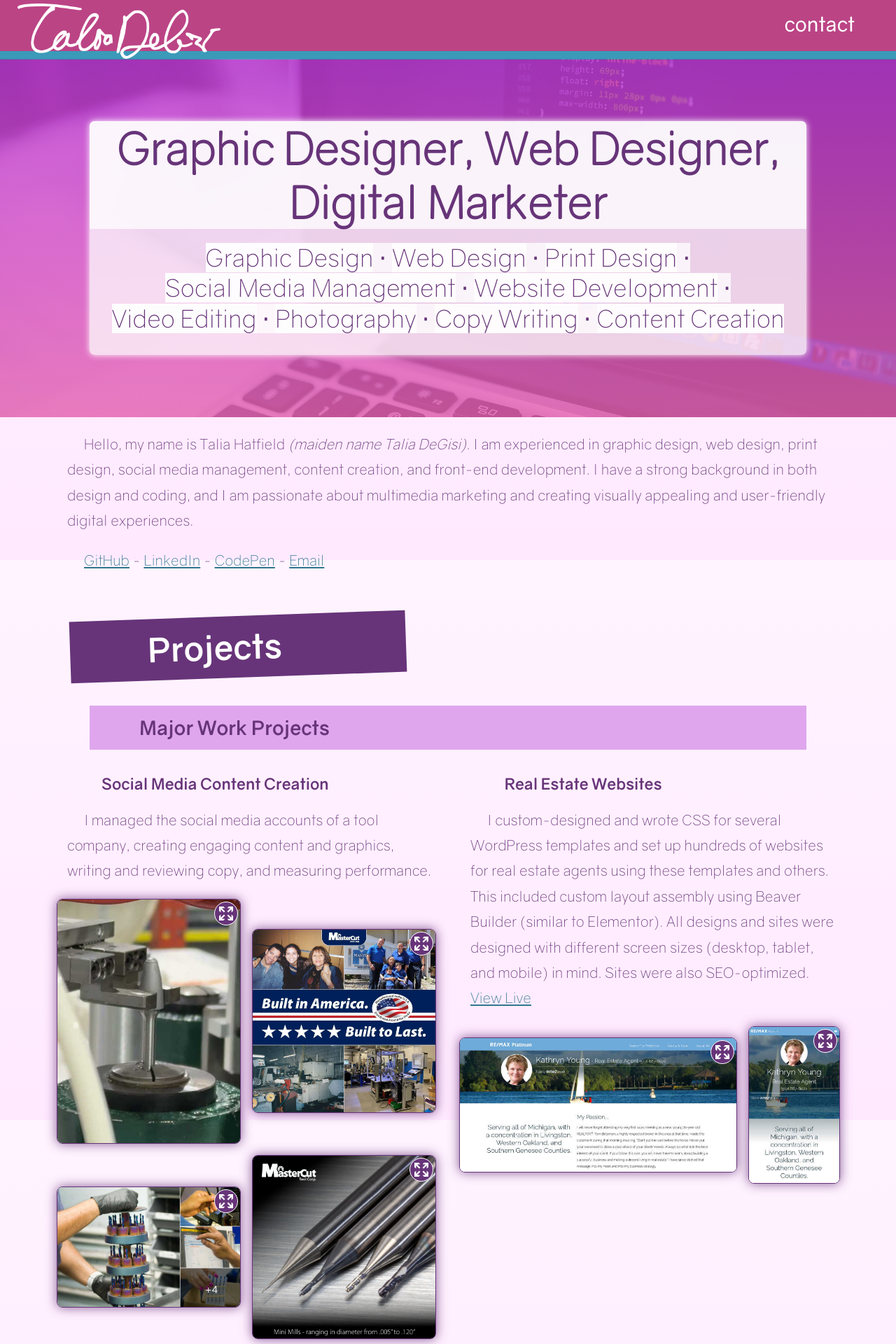
After one commit to talia-storymaker/me, a PHP site: page /design.html in a window 1280 px wide. The commit adds this page. Shown: the top 1920 px of the page at 70% size. Run offline with PHP 8.4, Linux system fonts and the light colour scheme.

Commit message:
WIP: Design page

```diff
--- /dev/null
+++ b/design.html
@@ -0,0 +1,202 @@
+<!doctype html>
+<html lang="en">
+  <head>
+    <meta charset="utf-8" />
+    <meta name="viewport" content="width=device-width" />
+    <meta
+      name="description"
+      content="Talia (DeGisi) Hatfield is a graphic designer, web designer, print designer, social media specialist, and front-end developer. View her portfolio and contact her today."
+    />
+    <title>
+      Talia (DeGisi) Hatfield - Graphic & Web Designer in the Tampa, FL Area
+    </title>
+    <link rel="stylesheet" href="style/styles.css" />
+  </head>
+  <body>
+    <header id="top">
+      <div class="logo-container">
+        <a href="index.html"
+          ><img
+            src="images/signature-logo.png"
+            alt="Talia (DeGisi) Hatfield logo"
+            width="290"
+            class="logo"
+        /></a>
+      </div>
+      <nav class="homepage">
+        <ul>
+          <li><a href="mailto:talia.j.degisi@gmail.com">Contact</a></li>
+        </ul>
+      </nav>
+    </header>
+    <div class="intro-container">
+      <div class="added-pattern"></div>
+      <div class="intro">
+        <div class="p-container">
+          <h1>Graphic Designer, Web Designer, Digital Marketer</h1>
+          <p>
+            <span
+              ><span>Graphic Design</span> &sdot; <span>Web Design</span> &sdot;
+              <span>Print Design</span> &sdot;
+              <span>Social Media Management</span> &sdot;
+              <span>Website Development</span> &sdot;
+              <span>Video Editing</span> &sdot; <span>Photography</span> &sdot;
+              <span>Copy Writing</span> &sdot;
+              <span>Content Creation</span></span
+            >
+          </p>
+        </div>
+      </div>
+    </div>
+    <main>
+      <p>
+        Hello, my name is Talia Hatfield <i>(maiden name Talia DeGisi)</i>. I am
+        experienced in graphic design, web design, print design, social media
+        management, content creation, and front-end development. I have a strong
+        background in both design and coding, and I am passionate about
+        multimedia marketing and creating visually appealing and user-friendly
+        digital experiences.
+      </p>
+      <p>
+        <a
+          href="https://github.com/talia-storymaker/"
+          target="_blank"
+          rel="noopener"
+          >GitHub</a
+        >
+        -
+        <a
+          href="https://www.linkedin.com/in/talia-hatfield-8139a0133/"
+          target="_blank"
+          rel="noopener"
+          >LinkedIn</a
+        >
+        -
+        <a
+          href="https://codepen.io/Talia-StoryMaker"
+          target="_blank"
+          rel="noopener"
+          >CodePen</a
+        >
+        - <a href="mailto:talia.j.degisi@gmail.com">Email</a>
+      </p>
+
+      <h2>Projects</h2>
+
+      <h3>Major Work Projects</h3>
+
+      <div class="showcase-container">
+        <section class="showcased-item">
+          <h4>Social Media Content Creation</h4>
+          <p>I managed the social media accounts of a tool company, creating engaging content and graphics, writing and reviewing copy, and measuring performance.</p>
+          <div class="showcase-img-container showcase-img-container-wrap">
+            <a
+              href="https://www.instagram.com/p/Dbs_4C6EsPq/"
+              target="_blank"
+              rel="noopener"
+              class="img-opener major-visual"
+              ><img
+                src="images/instareel.jpg"
+                alt="Screenshot of an Instagram reel where a tool is being made"
+            /></a>
+            <a
+              href="https://www.linkedin.com/posts/mastercut-tool-corp_madeinusa-americanmanufacturing-manufacturing-activity-7477798237408563200-irUOM"
+              target="_blank"
+              rel="noopener"
+              class="img-opener major-visual"
+              ><img
+                src="images/builtinusa.jpg"
+                alt="Graphic which shows photos of Mastercut Tool Corp.'s history and present (including the Shaluly family from years ago and now, and machines from years ago and now) with the text &quot;Built in America. Built to Last.&quot; and the &quot;Manufactured in the U.S.A., Distributed Around the Globe&quot; logo"
+            /></a>
+            <a
+              href="https://www.linkedin.com/posts/mastercut-tool-corp_madeinusa-americanmanufacturing-usa250-activity-7478552470495936513-6HUd"
+              target="_blank"
+              rel="noopener"
+              class="img-opener major-visual"
+              ><img
+                src="images/toolphotos.jpg"
+                alt="Screenshot of a LinkedIn post featuring multiple photos of people's hands doing processes related to making tools"
+            /></a>
+            <a
+              href="https://www.linkedin.com/posts/mastercut-tool-corp_size-isnt-everythingbut-having-precisely-activity-7486497023173537792-sJcP"
+              target="_blank"
+              rel="noopener"
+              class="img-opener major-visual"
+              ><img
+                src="images/minimills.jpg"
+                alt="Tools on a metal surface accompanied by the Mastercut Tool Corp. logo and the following text: Mini Mills - ranging in diameter from .005 inches to .120 inches"
+            /></a>
+        </section>
+
+        <section class="showcased-item">
+          <h4>Real Estate Websites</h4>
+          <p>
+            I custom-designed and wrote CSS for several WordPress templates and
+            set up hundreds of websites for real estate agents using these
+            templates and others. This included custom layout assembly using
+            Beaver Builder (similar to Elementor). All designs and sites were
+            designed with different screen sizes (desktop, tablet, and mobile)
+            in mind. Sites were also SEO-optimized.
+            <a
+              href="https://www.kyoungsellshomes.com/"
+              target="_blank"
+              rel="noopener"
+              >View Live</a
+            >
+          </p>
+          <div class="showcase-img-container">
+            <a
+              href="images/kyoung-desktop.jpg"
+              target="_blank"
+              rel="noopener"
+              class="img-opener major-visual"
+              ><img
+                src="images/kyoung-desktop-small.jpg"
+                alt="Real estate desktop site design"
+            /></a>
+            <a
+              href="images/kyoung-mobile.jpg"
+              target="_blank"
+              rel="noopener"
+              class="img-opener major-visual"
+              ><img
+                src="images/kyoung-mobile-small.jpg"
+                alt="Real estate mobile site design"
+            /></a>
+          </div>
+        </section>
+
+        <section class="showcased-item">
+          <h4>Web App Redesign</h4>
+          <p>
+            Made new design for a WordPress-based web app and implemented it
+            using Google's Material Design and custom CSS and JavaScript.
+          </p>
+          <div class="showcase-img-container">
+            <a
+              href="images/maxtech-desktop.png"
+              target="_blank"
+              class="img-opener major-visual"
+              ><img
+                src="images/maxtech-desktop-small.jpg"
+                alt="Web app redesign, desktop version"
+            /></a>
+            <a
+              href="images/maxtech-mobile.png"
+              target="_blank"
+              class="img-opener major-visual"
+              ><img
+                src="images/maxtech-mobile-small.jpg"
+                alt="Web app redesign, mobile version"
+            /></a>
+          </div>
+        </section>
+      </div>
+    </main>
+    <footer>
+      <p>&copy; 2026 Talia Hatfield.</p>
+      <p><a href="#top">^ Top</a></p>
+      <p>Font face is Gravity by Vincenzo Vuono.</p>
+    </footer>
+  </body>
+</html>
--- a/style/styles.css
+++ b/style/styles.css
@@ -313,6 +313,10 @@ nav li a:after {
 
 .p-container p span {
   background-color: rgba(255, 255, 255, 0.75);
+}
+
+.p-container p span span {
+  white-space: nowrap;
 }
 
 /* showcases */
```
Also changed, not shown: images/builtinusa.jpg (added), images/instareel.jpg (added), images/kyoung-desktop-small.jpg (added), images/kyoung-desktop.jpg (added), images/kyoung-mobile-small.jpg (added), images/kyoung-mobile.jpg (added), images/minimills.jpg (added), images/toolphotos.jpg (added).
